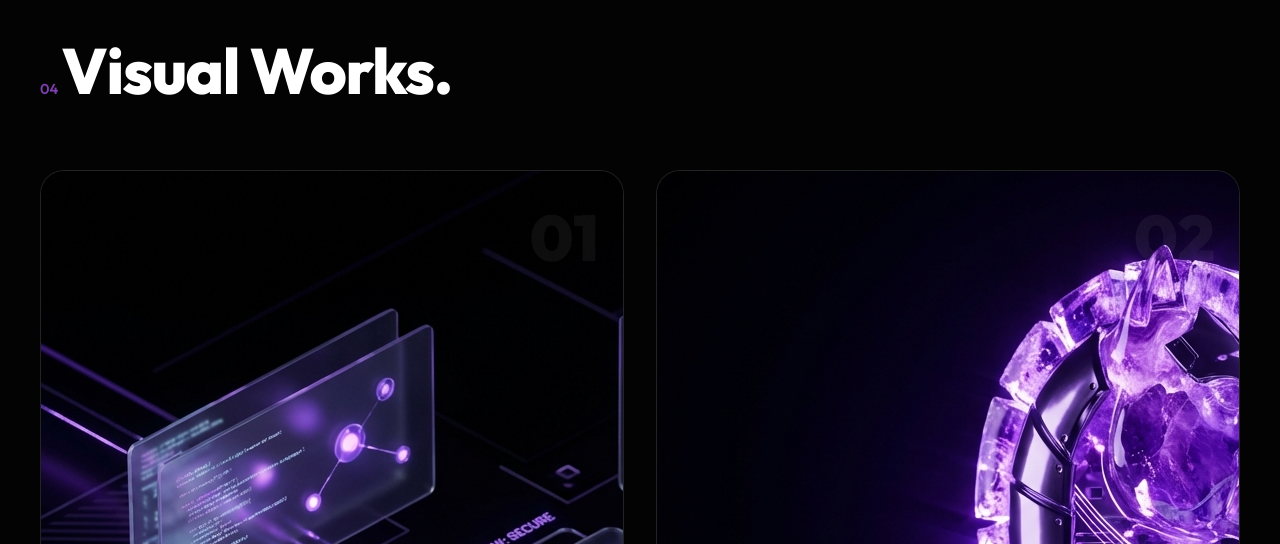
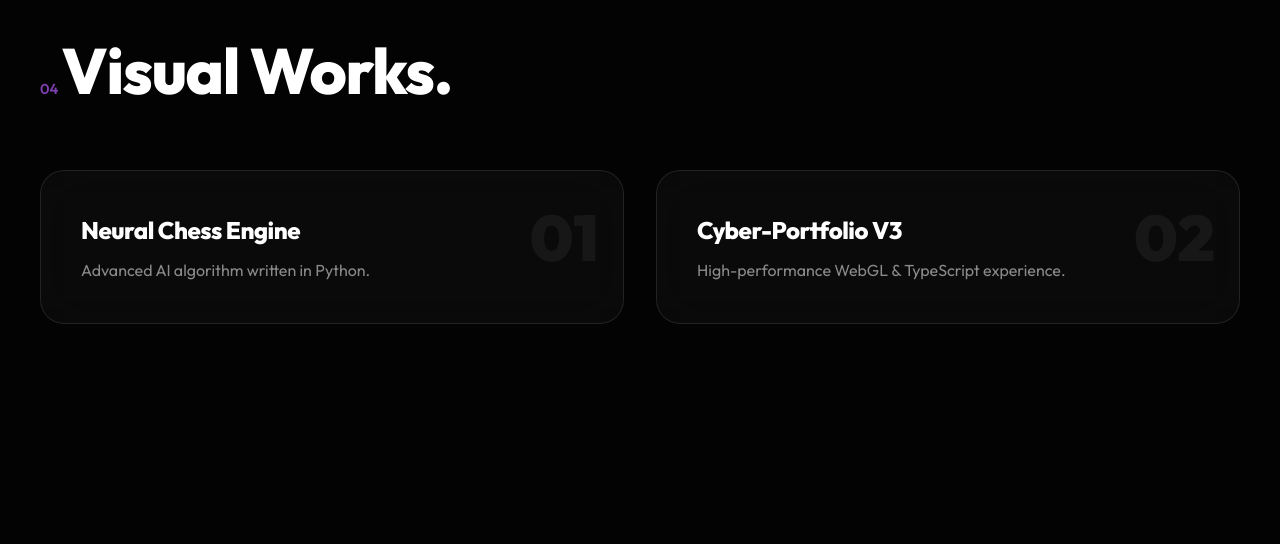
Before and after one commit to rknivedkrishnan/Nived, a website built with Vite: page index.html in a window 1280 px wide. Shown: the part 2010-2554 px from the top of the page. Built offline with nearby package versions, Linux system fonts and the light colour scheme; files whose address does not match are found by name; a web font is replaced by a local one.

Commit message:
Remove project images

```diff
--- a/index.html
+++ b/index.html
@@ -181,9 +181,6 @@
         <div class="project-card reveal">
           <span class="card-index">01</span>
           <div class="card-glow"></div>
-          <div class="project-image">
-            <img src="/design.png" alt="AI Project">
-          </div>
           <div class="project-info">
             <h3>Neural Chess Engine</h3>
             <p>Advanced AI algorithm written in Python.</p>
@@ -192,9 +189,6 @@
         <div class="project-card reveal">
           <span class="card-index">02</span>
           <div class="card-glow"></div>
-          <div class="project-image">
-            <img src="/chess.png" alt="Web Dev">
-          </div>
           <div class="project-info">
             <h3>Cyber-Portfolio V3</h3>
             <p>High-performance WebGL & TypeScript experience.</p>
```
